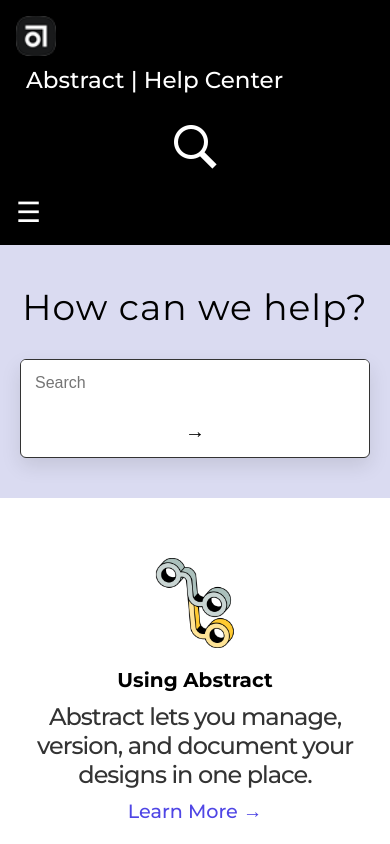
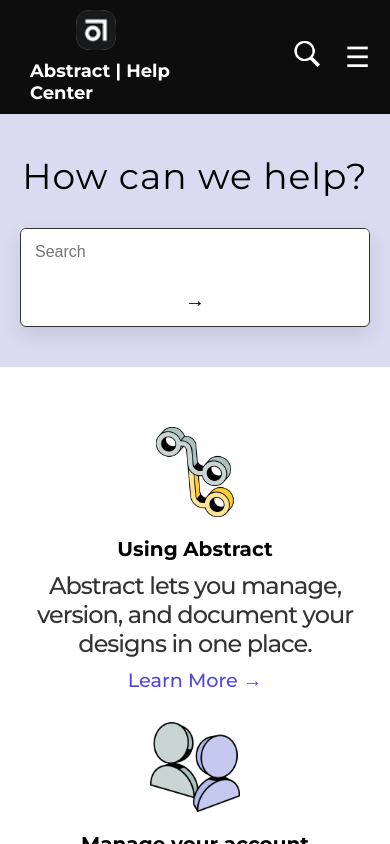
Before and after one commit to Harshh-byte/Project-Abstract, a plain HTML site: page index.html in a window 390 px wide. Drawn offline with Linux system fonts and the light colour scheme.

Commit message:
Responsive navbar added

```diff
--- a/style.css
+++ b/style.css
@@ -459,3 +459,188 @@
         margin: 0 auto 16px;
     }
 }
+
+
+/* Reset and base styles */
+* {
+    margin: 0;
+    padding: 0;
+    box-sizing: border-box;
+  }
+
+  .nav {
+    display: flex;
+    justify-content: space-between;
+    align-items: center;
+    background-color: #0d0d0d;
+    padding: 10px 20px;
+    color: white;
+    flex-wrap: wrap;
+  }
+
+  .left-section {
+    display: flex;
+    align-items: center;
+    gap: 10px;
+  }
+
+  .logo {
+    width: 40px;
+  }
+
+  .title {
+    font-size: 18px;
+    font-weight: bold;
+  }
+
+  /* Right section (Desktop default) */
+  .right-section {
+    display: flex;
+    align-items: center;
+    gap: 10px;
+  }
+
+  .search-container {
+    display: flex;
+    align-items: center;
+    background-color: white;
+    border-radius: 4px;
+    overflow: hidden;
+  }
+
+  .search {
+    padding: 5px 10px;
+    border: none;
+    outline: none;
+  }
+
+  .search-icon-btn img {
+    width: 20px;
+    height: 20px;
+    padding: 5px;
+    background-color: transparent;
+    cursor: pointer;
+  }
+
+  .menu-toggle {
+    display: none;
+    background: none;
+    border: none;
+    cursor: pointer;
+  }
+
+  /* Mobile menu hidden by default */
+  .mobile-menu {
+    display: none;
+    flex-direction: column;
+    gap: 10px;
+    background-color: #1a1a1a;
+    padding: 10px;
+    width: 100%;
+  }
+
+  .hidden {
+    display: none;
+  }
+
+  /* Responsive styles */
+  @media (max-width: 768px) {
+    .desktop-only {
+      display: none;
+    }
+
+    .menu-toggle {
+      display: block;
+    }
+
+    .search-container {
+      display: none;
+    }
+
+    .mobile-search {
+      display: block;
+      width: 100%;
+      padding: 10px;
+    }
+
+    .right-section {
+      flex-direction: row;
+      width: 100%;
+      justify-content: space-between;
+    }
+
+    .mobile-menu {
+      display: none;
+    }
+
+    .mobile-menu.show {
+      display: flex;
+    }
+  }
+
+
+
+
+@media (max-width: 1200px) {
+    .nav {
+      flex-wrap: wrap;
+      flex-direction: row;
+      justify-content: space-between;
+      align-items: center;
+    }
+
+    .left-section {
+      flex: 1;
+      display: flex;
+      align-items: center;
+      justify-content: flex-start; /* Align left */
+    }
+
+    .right-section {
+      flex: 1;
+      display: flex;
+      justify-content: flex-end; /* Align right */
+      align-items: center;
+      gap: 10px;
+    }
+
+    .search-container {
+      display: none; /* Hide full search bar on small screens */
+    }
+
+    .search-icon-btn {
+      background: none;
+      border: none;
+      cursor: pointer;
+    }
+
+    .menu-toggle {
+      display: block;
+      background: none;
+      border: none;
+      cursor: pointer;
+    }
+
+    .mobile-menu {
+      display: none;
+      flex-direction: column;
+      gap: 10px;
+      background-color: #1a1a1a;
+      padding: 10px;
+      width: 100%;
+    }
+
+    .mobile-menu.show {
+      display: flex;
+    }
+
+    .desktop-only {
+      display: none;
+    }
+  }
+
+
+.search-icon-btn > img{
+    width: 40px;
+    height: 40px;
+}
```
